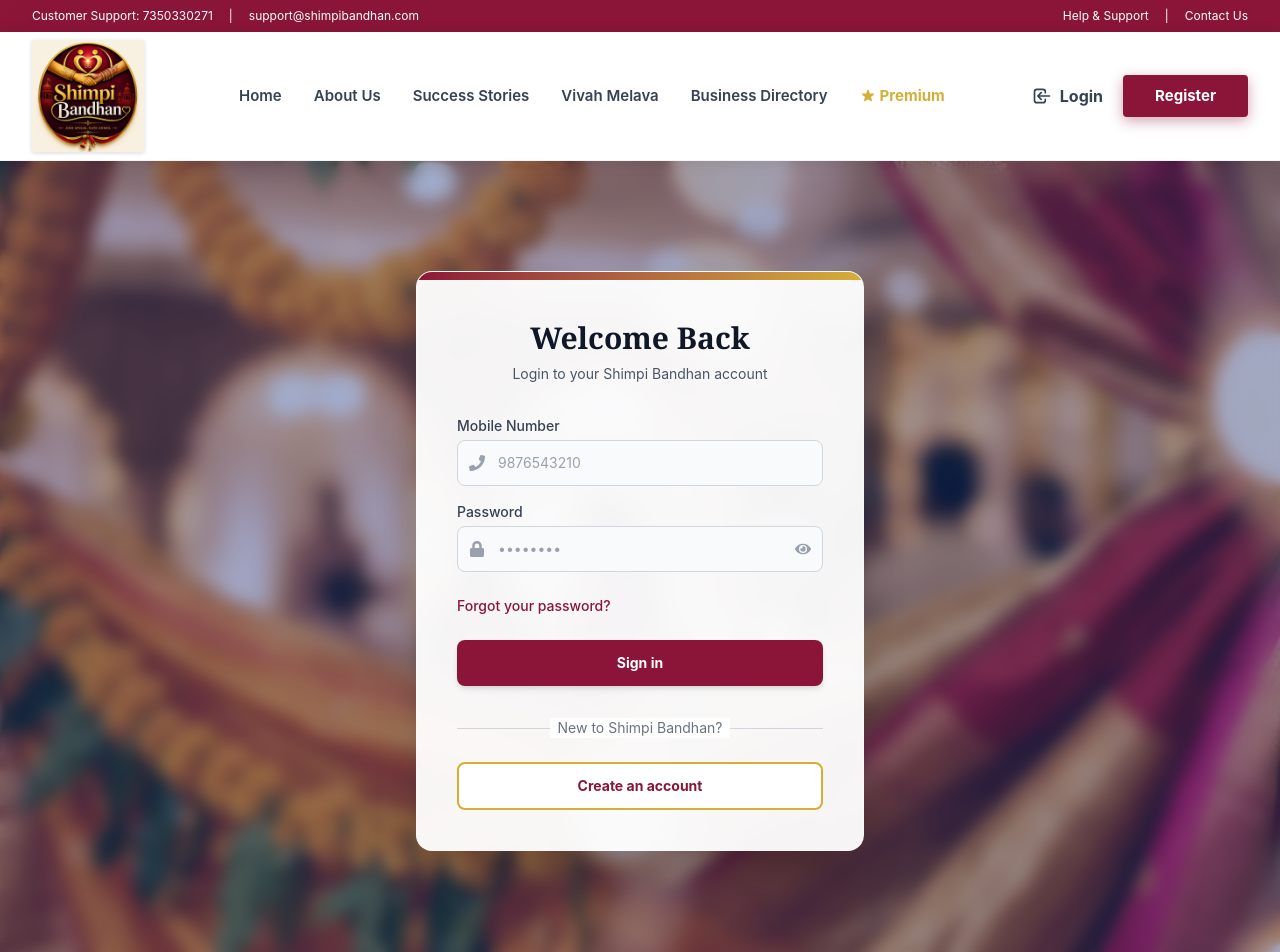
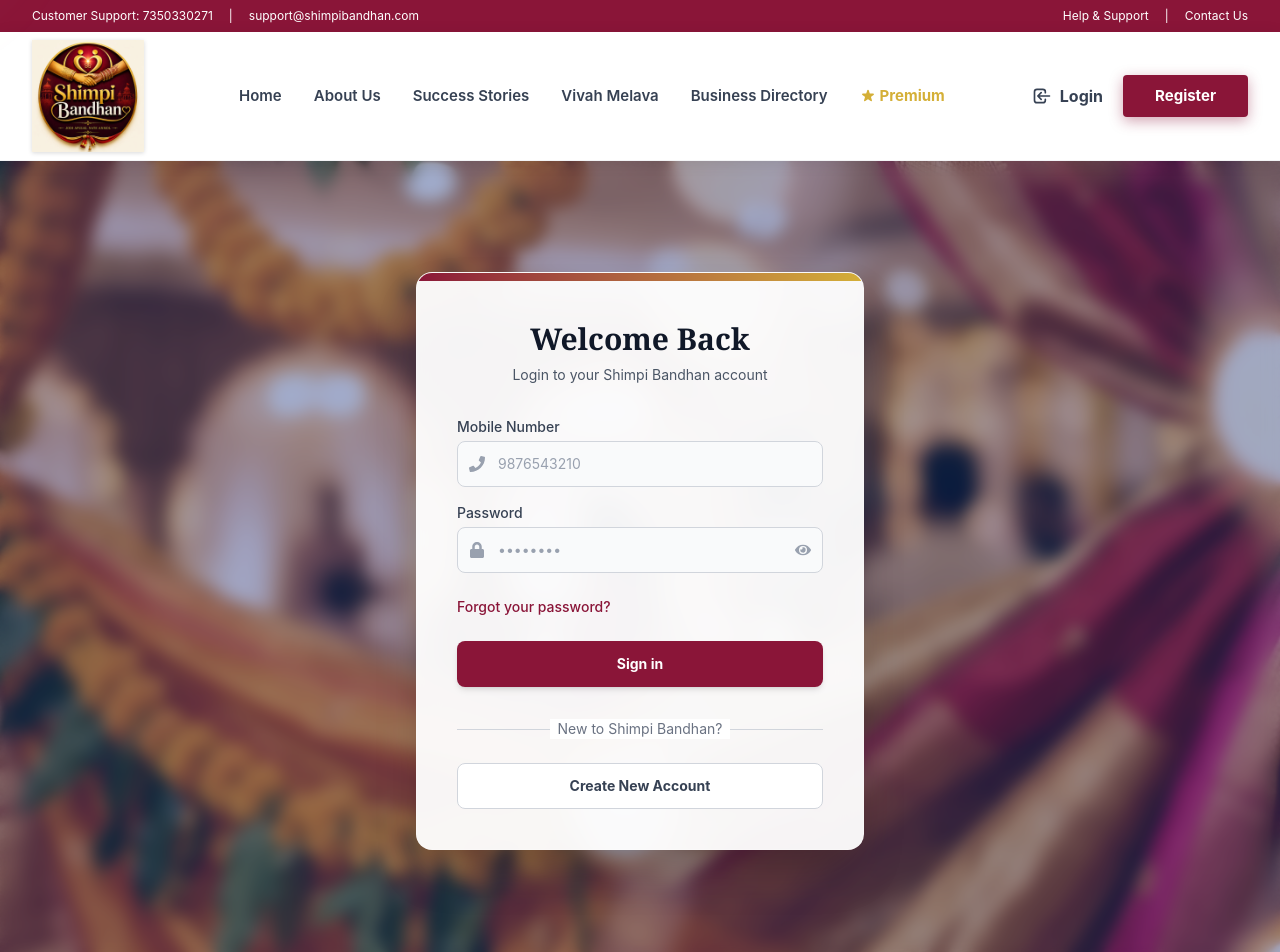
Before and after one commit to chetanshimpi0007-hub/shimpi-bandhan-frontend, a React (Vite) app: page /login in a window 1280 px wide. Shown: the top 952 px of the page. Built offline with nearby package versions, Linux system fonts and the light colour scheme.

Commit message:
Fix(Login & Dashboard): Disable login form autofill and dynamically display registered user name in Welcome Back message

```diff
--- a/src/pages/Dashboard.jsx
+++ b/src/pages/Dashboard.jsx
@@ -13,7 +13,7 @@
   const location = useLocation();
   const user = useSelector(state => state.auth?.user);
   const [myProfile, setMyProfile] = useState(null);
-  const displayName = myProfile?.fullName || myProfile?.name || user?.name || user?.fullName || (user?.email ? user.email.split('@')[0] : '') || 'Member';
+  const displayName = myProfile?.fullName || myProfile?.name || user?.name || user?.fullName || localStorage.getItem('registered_name') || (user?.email ? user.email.split('@')[0] : '') || 'User';
   const [suggestedMatches, setSuggestedMatches] = useState([]);
   const [visitorCount, setVisitorCount] = useState(0);
   const [loading, setLoading] = useState(true);
--- a/src/pages/Login.jsx
+++ b/src/pages/Login.jsx
@@ -7,7 +7,12 @@
 import { loginSuccess } from '../redux/authSlice';
 
 const Login = () => {
-  const { register, handleSubmit, formState: { errors } } = useForm();
+  const { register, handleSubmit, formState: { errors } } = useForm({
+    defaultValues: {
+      phone: '',
+      password: ''
+    }
+  });
   const [loading, setLoading] = useState(false);
   const [apiError, setApiError] = useState('');
   const [showPassword, setShowPassword] = useState(false);
@@ -25,7 +30,13 @@
       });
 
       const token = response.data?.token;
-      const user = response.data?.user || {};
+      let user = response.data?.user || {};
+
+      // If user object lacks name/fullName, fall back to registered name stored during registration
+      const registeredName = localStorage.getItem('registered_name');
+      if (registeredName && !user.name && !user.fullName) {
+        user = { ...user, name: registeredName, fullName: registeredName };
+      }
 
       if (!token) {
         setApiError('Login failed: Token missing from server response.');
@@ -61,7 +72,8 @@
             Login to your Shimpi Bandhan account
           </p>
         </div>
-        <form className="mt-8 space-y-6" onSubmit={handleSubmit(onSubmit)}>
+
+        <form className="mt-8 space-y-6" onSubmit={handleSubmit(onSubmit)} autoComplete="off">
           {apiError && (
             <div className="bg-red-50 text-red-500 p-3 rounded-lg text-sm text-center">
               {apiError}
@@ -69,13 +81,17 @@
           )}
           <div className="space-y-4">
             <div>
-              <label className="block text-sm font-medium text-gray-700 mb-1">Mobile Number</label>
+              <label htmlFor="login_phone" className="block text-sm font-medium text-gray-700 mb-1">Mobile Number</label>
               <div className="relative">
                 <div className="absolute inset-y-0 left-0 pl-3 flex items-center pointer-events-none">
                   <FaPhone className="text-gray-400" />
                 </div>
                 <input
-                  type="text"
+                  type="tel"
+                  id="login_phone"
+                  name="login_phone"
+                  inputMode="numeric"
+                  autoComplete="off"
                   {...register("phone", {
                     required: "Mobile number is required",
                     pattern: {
@@ -91,13 +107,16 @@
             </div>
 
             <div>
-              <label className="block text-sm font-medium text-gray-700 mb-1">Password</label>
+              <label htmlFor="login_password" className="block text-sm font-medium text-gray-700 mb-1">Password</label>
               <div className="relative">
                 <div className="absolute inset-y-0 left-0 pl-3 flex items-center pointer-events-none">
                   <FaLock className="text-gray-400" />
                 </div>
                 <input
                   type={showPassword ? "text" : "password"}
+                  id="login_password"
+                  name="login_password"
+                  autoComplete="new-password"
                   {...register("password", { required: "Password is required" })}
                   className="pl-10 pr-10 appearance-none block w-full px-3 py-3 border border-gray-300 rounded-lg placeholder-gray-400 focus:outline-none focus:ring-2 focus:ring-[var(--color-primary)] sm:text-sm bg-gray-50 transition-all"
                   placeholder="••••••••"
@@ -149,9 +168,9 @@
           <div className="mt-6">
             <Link
               to="/register"
-              className="w-full flex justify-center py-3 px-4 border-2 border-[var(--color-secondary)] text-sm font-bold rounded-lg text-[var(--color-primary)] bg-white hover:bg-gray-50 transition-colors"
+              className="w-full flex justify-center py-3 px-4 border border-gray-300 rounded-lg text-sm font-bold text-gray-700 bg-white hover:bg-gray-50 focus:outline-none focus:ring-2 focus:ring-offset-2 focus:ring-[var(--color-primary)] transition-all"
             >
-              Create an account
+              Create New Account
             </Link>
           </div>
         </div>
--- a/src/pages/Register.jsx
+++ b/src/pages/Register.jsx
@@ -53,7 +53,9 @@
       }
 
       await api.post('/auth/register', payload);
-
+      if (data.name) {
+        localStorage.setItem('registered_name', data.name);
+      }
       setSuccess(true);
     } catch (error) {
       if (error.response?.data && typeof error.response.data === 'object' && !error.response.data.message && !error.response.data.error) {
```
